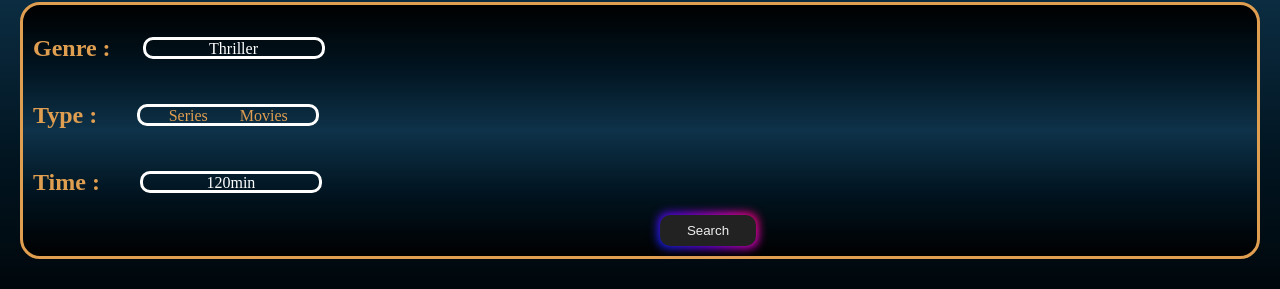
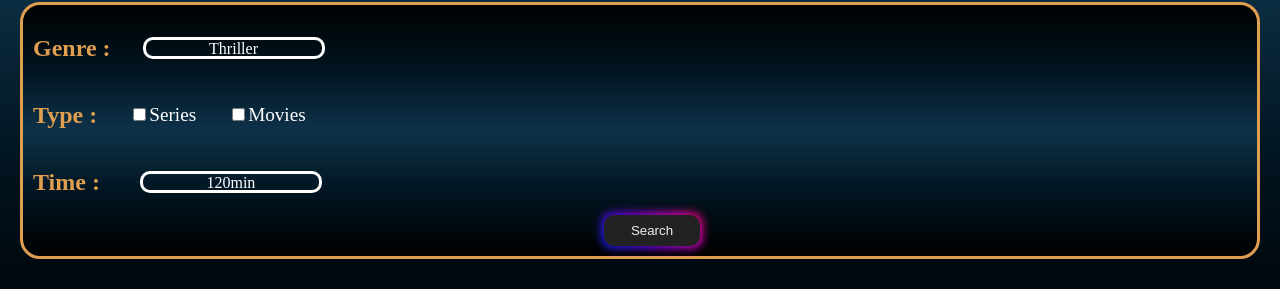
Before and after one commit to WildCodeSchool-2024-02/JS-lyon-0224-P2-lazy_flicks, a React (Vite) app in the folder client/: page / in a window 1280 px wide. Shown: the part 438-727 px from the top of the page. Built offline with nearby package versions, Linux system fonts and the light colour scheme; no server answers; grey boxes are pictures that could not be loaded.

Commit message:
modif body

```diff
--- a/client/src/components/Body/Body.css
+++ b/client/src/components/Body/Body.css
@@ -24,12 +24,16 @@
   flex-direction: row;
   align-items: center;
 }
-.series-movies {
-  margin: 0;
-  margin-left: 2.5rem;
-}
 .series {
   margin-right: 2rem;
+  margin-left: 2rem;
+  color: white;
+  font-size: larger;
+}
+
+.movies {
+  color: white;
+  font-size: larger;
 }
 .time {
   color: #e09e50;
@@ -63,7 +67,7 @@ p {
   user-select: none;
   -webkit-user-select: none;
   touch-action: manipulation;
-  margin-left: 8.5rem;
+  margin-left: 1.5rem;
 }
 .button-search:before {
   content: "";
--- a/client/src/components/Body/Body.jsx
+++ b/client/src/components/Body/Body.jsx
@@ -1,22 +1,6 @@
-import { useEffect, useState } from "react";
 import "./Body.css";
-import axios from "axios";
 
 function Body() {
-  const [data, setData] = useState([]);
-
-  useEffect(() => {
-    axios
-      .get(
-        "https://api.themoviedb.org/3/movie/157336?api_key=d153b88aa2e55557f40150e3cf446757"
-      )
-      .then((response) => {
-        setData(response.data);
-      })
-      .catch((error) => {
-        console(error);
-      });
-  }, []);
   return (
     <main>
       <div className="card">
@@ -26,25 +10,22 @@ function Body() {
         </div>
         <div className="type">
           <h2>Type :</h2>
-          <p className="series-movies">
-            <span className="series">Series</span>
-            <span>Movies</span>
-          </p>
+          <div className="series">
+            <input type="checkbox" id="series" name="series" />
+            <label htmlFor="series">Series</label>
+          </div>
+          <div className="movies">
+            <input type="checkbox" id="movies" name="movies" />
+            <label htmlFor="movies">Movies</label>
+          </div>
         </div>
         <div className="time">
           <h2>Time :</h2>
           <p className="time-movies">120min</p>
         </div>
-        <div className="search">
-          <button className="button-search" type="button">
-            Search
-          </button>
-        </div>
-      </div>
-      <div>
-        {data && data.title && <p>{data.title}</p>}
-        {data && data.overview && <p>{data.overview}</p>}
-        {data && data.release_date && <p>{data.release_date}</p>}
+        <button className="button-search" type="button">
+          Search
+        </button>
       </div>
     </main>
   );
```
